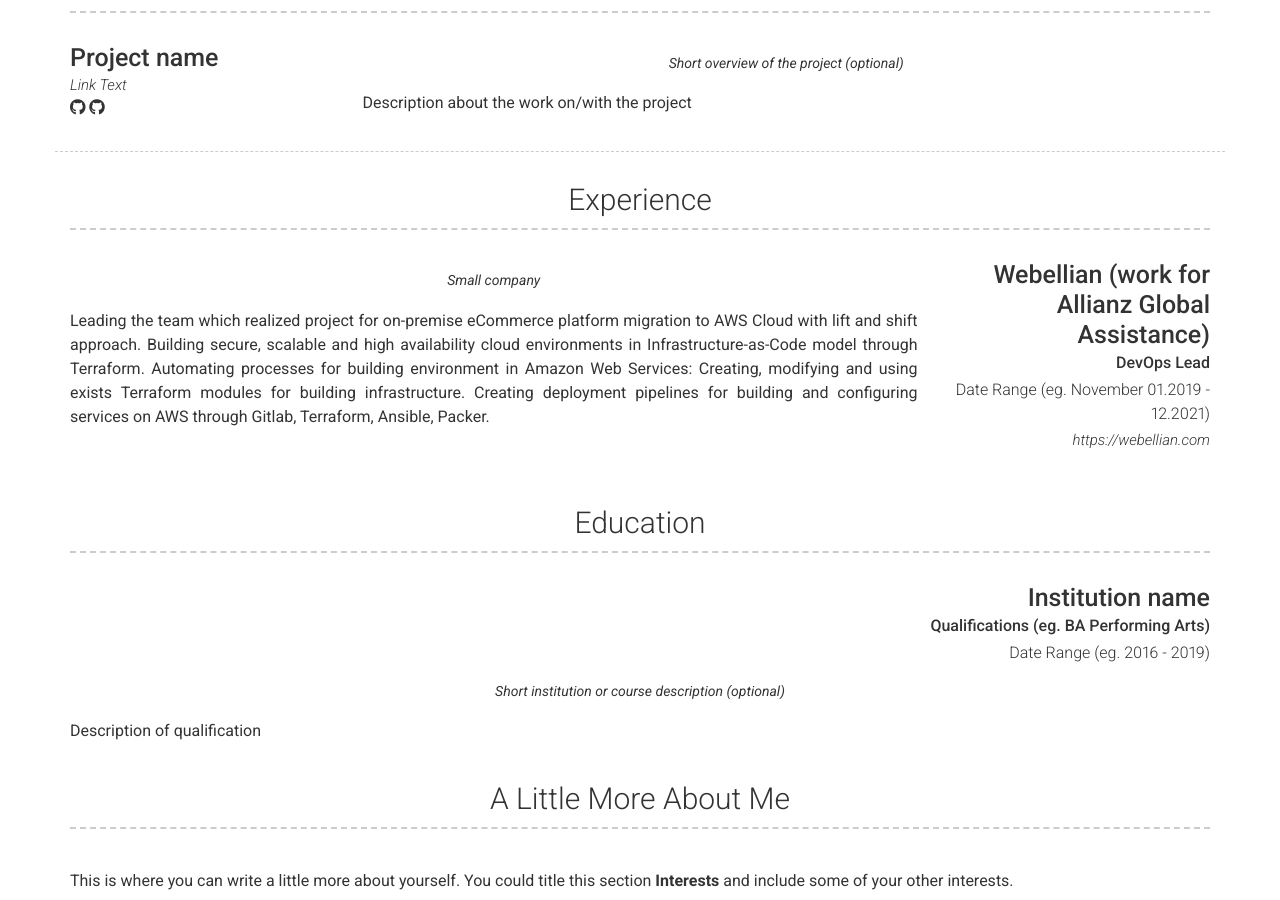
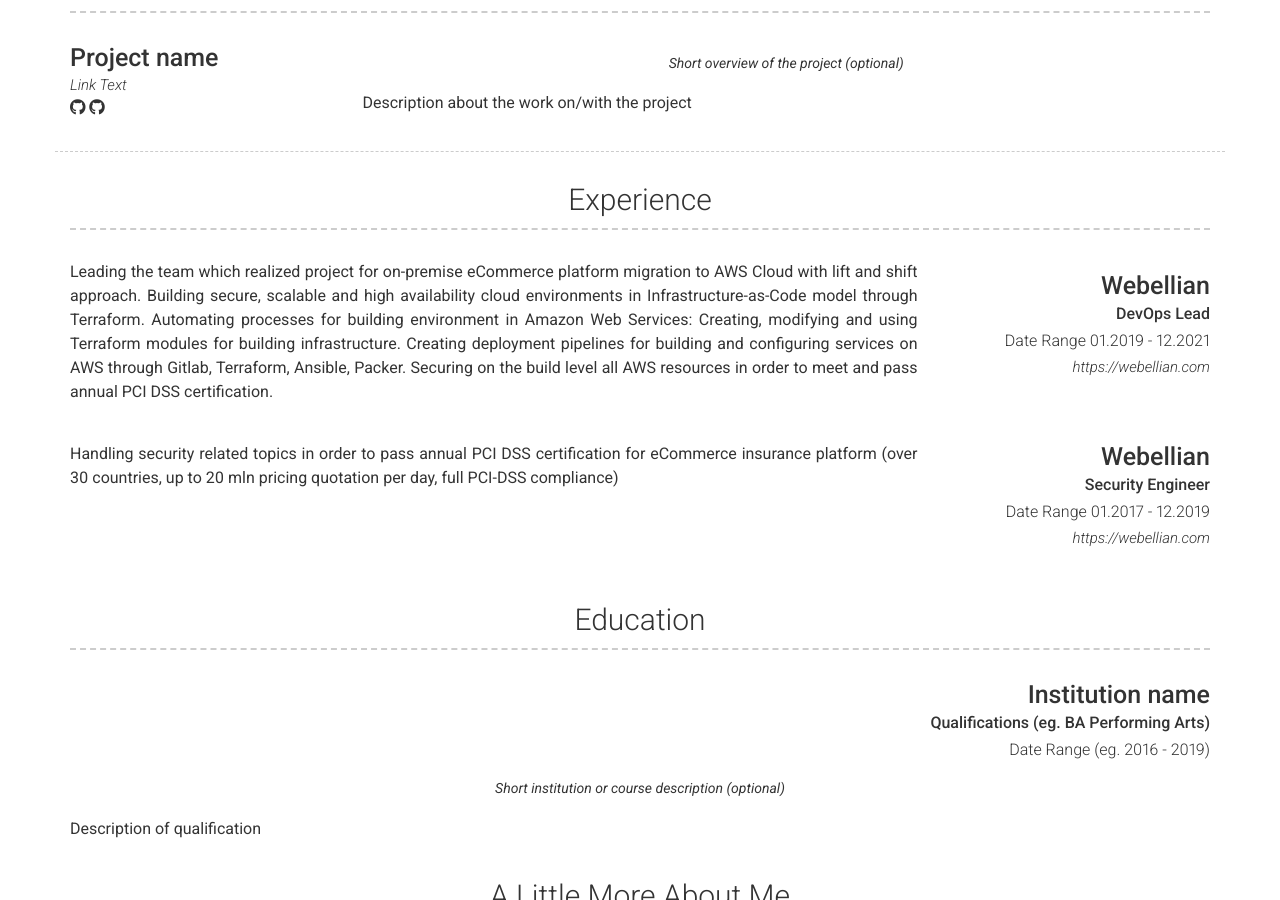
Before and after one commit to marcelgolus/marcelgolus.github.io, a Jekyll site: the page built from index.md, in a window 1280 px wide and 900 px high, scrolled down 1211 px. Built offline with Jekyll 4.4.1, drawn with Linux system fonts in a browser that asks for light colours; nearby versions of some CDN libraries.

Commit message:
small change

```diff
--- a/_config.yml
+++ b/_config.yml
@@ -79,18 +79,29 @@ content:
     layout: list
     content:
       - layout: right
-        title: Webellian (work for Allianz Global Assistance)
+        title: Webellian
         sub_title: DevOps Lead
-        caption: Date Range (eg. November 01.2019 - 12.2021)
+        caption: Date Range 01.2019 - 12.2021
         link: https://webellian.com
-        quote: >
-          Small company
+        # quote: >
+        #   Small company
         description: | # this will include new lines to allow paragraphs
           Leading the team which realized project for on-premise eCommerce platform migration to AWS Cloud with lift and shift approach.
           Building secure, scalable and high availability cloud environments in Infrastructure-as-Code model through Terraform.
           Automating processes for building environment in Amazon Web Services:
-          Creating, modifying and using exists Terraform modules for building infrastructure.
+          Creating, modifying and using Terraform modules for building infrastructure.
           Creating deployment pipelines for building and configuring services on AWS through Gitlab, Terraform, Ansible, Packer.
+          Securing on the build level all AWS resources in order to meet and pass annual PCI DSS certification.
+      - layout: right
+        title: Webellian
+        sub_title: Security Engineer
+        caption: Date Range 01.2017 - 12.2019
+        link: https://webellian.com
+        # quote: >
+        #   Small company
+        description: | # this will include new lines to allow paragraphs
+          Handling security related topics in order to pass annual PCI DSS certification for eCommerce insurance platform (over 30 countries, up to 20 mln pricing quotation per day, full PCI-DSS compliance)
+
   - title: Education
     layout: list
     content:
```
